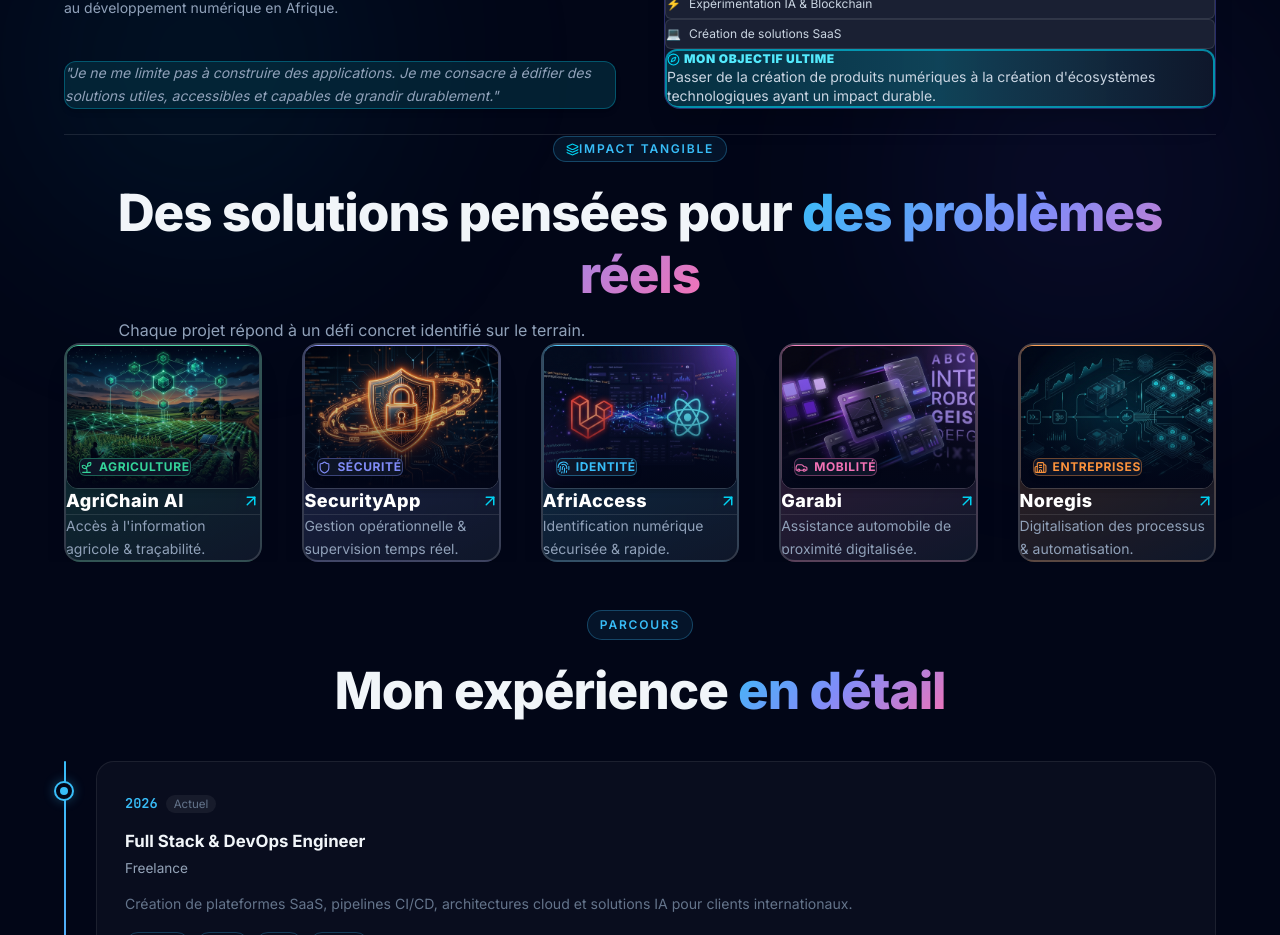
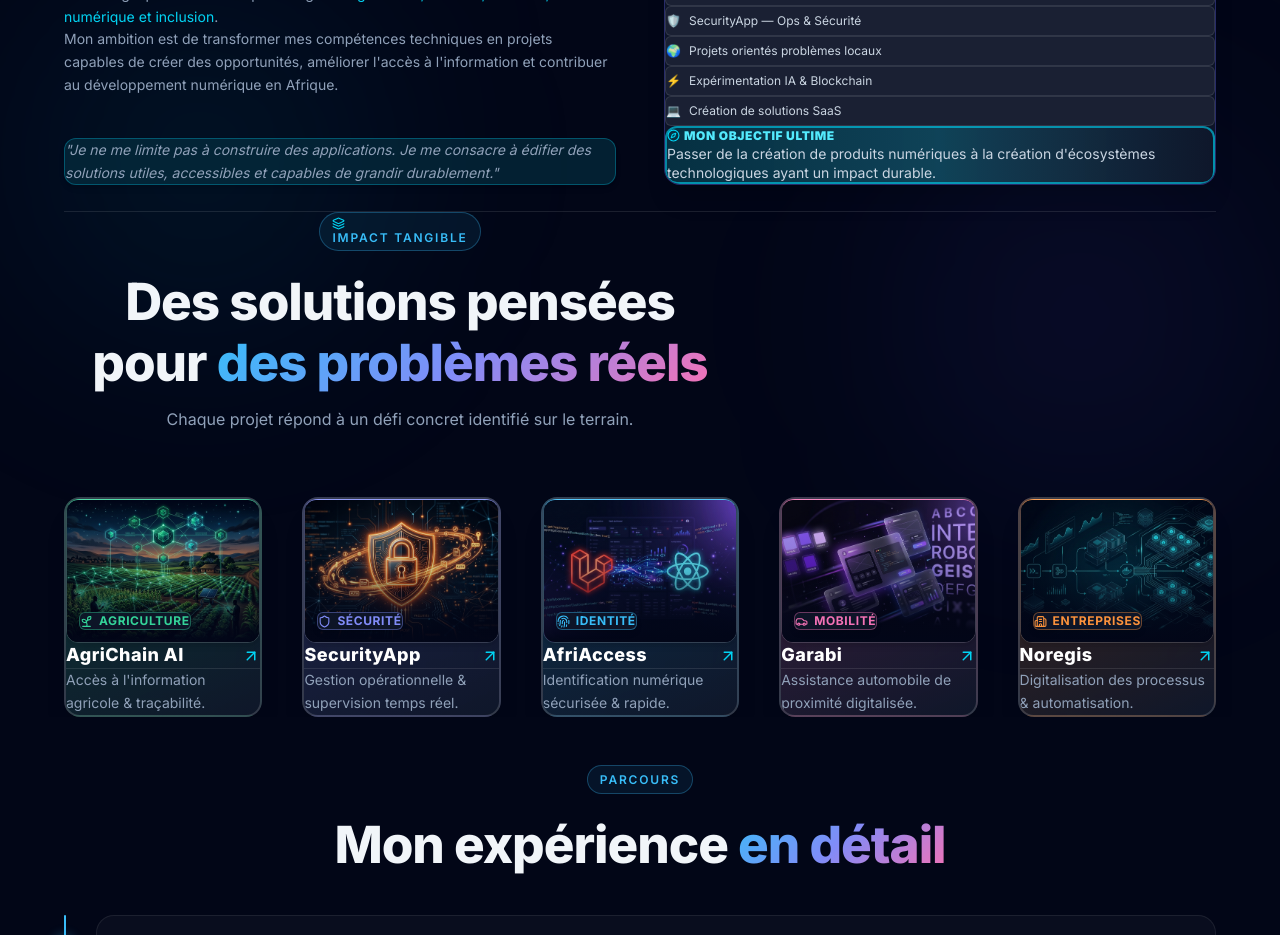
Before and after one commit to mmilinda/FolioMM, a React (Vite) app: page / in a window 1280 px wide. Shown: the part 3820-4755 px from the top of the page. Built offline with nearby package versions, Linux system fonts and the light colour scheme; no server answers.

Commit message:
fix: center align subtitle text 'Chaque projet répond à un défi' and header block in ImpactSection

```diff
--- a/src/components/HomeProjects.jsx
+++ b/src/components/HomeProjects.jsx
@@ -30,6 +30,7 @@ export default function HomeProjects() {
             <p className="text-slate-400 text-xs sm:text-base md:text-lg inline-block whitespace-nowrap leading-normal px-4">
               Un aperçu de mes récents travaux alliant architecture logicielle, expérience utilisateur soignée et déploiement cloud.
             </p>
+            <br /><br />
           </div>
         </motion.div>
 
@@ -39,7 +40,7 @@ export default function HomeProjects() {
             <ProjectCard key={project.id} project={project} />
           ))}
         </div>
-
+          <br />
         {/* See More / Voir plus CTA */}
         <motion.div
           initial={{ opacity: 0, y: 20 }}
@@ -57,6 +58,8 @@ export default function HomeProjects() {
           </Link>
         </motion.div>
       </div>
+      <br />
     </section>
+
   );
 }
--- a/src/components/ImpactSection.jsx
+++ b/src/components/ImpactSection.jsx
@@ -204,19 +204,19 @@ export default function ImpactSection() {
           transition={{ duration: 0.6, delay: 0.2 }}
           className="space-y-8 sm:space-y-10 pt-10 md:pt-16 border-t border-white/10"
         >
-          <div className="text-center space-y-2">
-            <span className="section-eyebrow py-0.5 text-xs">
-              <Layers size={13} className="inline-block mr-1.5 -mt-0.5 text-cyan-400" />
+          <div className="section-header text-center flex flex-col items-center justify-center text-center max-w-2xl mx-auto space-y-2.5 mb-8">
+            <span className="section-eyebrow py-0.5 text-xs inline-flex items-center gap-1.5 mx-auto mb-1">
+              <Layers size={13} className="text-cyan-400 shrink-0" />
               Impact Tangible
             </span>
-            <h2 className="section-title text-xl sm:text-3xl md:text-4xl font-extrabold m-0">
+            <h2 className="section-title text-xl sm:text-3xl md:text-4xl font-extrabold m-0 text-center">
               Des solutions pensées pour <span className="gradient-text">des problèmes réels</span>
             </h2>
-            <p className="text-slate-400 text-xs sm:text-base max-w-xl mx-auto m-0 leading-relaxed font-normal">
+            <p className="text-slate-400 text-xs sm:text-base text-center w-full max-w-xl mx-auto m-0 leading-relaxed font-normal">
               Chaque projet répond à un défi concret identifié sur le terrain.
             </p>
           </div>
-
+                  <br />
           {/* 5 Premium Modern Impact Cards */}
           <div className="grid grid-cols-1 sm:grid-cols-2 md:grid-cols-3 lg:grid-cols-5 gap-8 sm:gap-10">
             {impactDomains.map((item) => {
```
